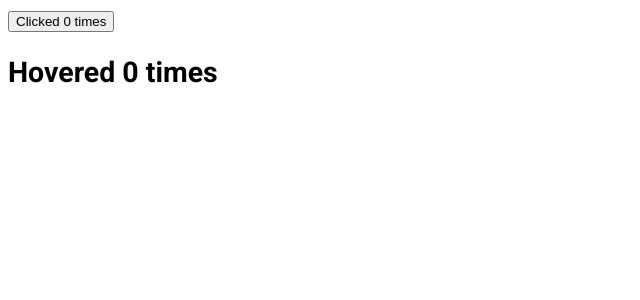
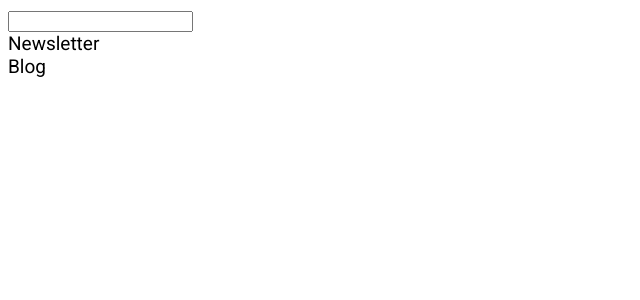
Before and after one commit to PrinceKhunt16/React, a React (Create React App) app: page / in a window 1280 px wide. Shown: the top 300 px of the page, without its empty margins (0-640 px from the left). Built offline with nearby package versions, Linux system fonts and the light colour scheme.

Commit message:
Render props

```diff
--- a/src/App.jsx
+++ b/src/App.jsx
@@ -5,6 +5,7 @@ import UnmountingLifecycle from './components/Lifecycle/UnmountingLifecycle';
 import ErrorHandlingLifecycle from './components/Lifecycle/ErrorHandlingLifecycle';
 import PureComponent from './components/PureComponent';
 import HOC from './components/HigherOrderComponents';
+import RenderProps from './components/RenderProps';
 
 const App = () => {
     return (
@@ -14,7 +15,8 @@ const App = () => {
             {/* <UnmountingLifecycle /> */}
             {/* <ErrorHandlingLifecycle /> */}
             {/* <PureComponent /> */}
-            <HOC />
+            {/* <HOC /> */}
+            <RenderProps />
         </div>
     )
 }
--- /dev/null
+++ b/src/components/HigherOrderComponents/A.jsx
@@ -0,0 +1,13 @@
+import React from 'react';
+import Counter from './Counter';
+
+const A = (props) => {
+    return (
+        <div>
+            <h1>{props.name}</h1>
+            <button onClick={props.increment}>A {props.count} Click</button>
+        </div>
+    )
+}
+
+export default Counter(A, 5);
--- /dev/null
+++ b/src/components/HigherOrderComponents/B.jsx
@@ -0,0 +1,13 @@
+import React from 'react';
+import Counter from './Counter';
+
+const B = (props) => {
+    return (
+        <div>
+            <h1>{props.name}</h1>
+            <button onMouseOver={props.increment}>A {props.count} Mouse Over</button>
+        </div>
+    )
+}
+
+export default Counter(B);
--- a/src/components/HigherOrderComponents/ClickCounter.jsx
+++ /dev/null
@@ -1,13 +0,0 @@
-import React, { Component } from 'react';
-import withCounter from './withCounter';
-
-class ClickCounter extends Component {
-    render() {
-        const { count, incrementCount } = this.props;
-        return (
-            <button onClick={incrementCount}>{this.props.name} Clicked {count} times</button>
-        )
-    }
-}
-
-export default withCounter(ClickCounter, 5);
--- /dev/null
+++ b/src/components/HigherOrderComponents/Counter.jsx
@@ -0,0 +1,25 @@
+import React, { useState } from 'react';
+
+const Counter = (WrapperComponent, num = 1) => {
+    const InnerComponent = (props) => {
+        const [count, setCount] = useState(0);
+
+        const increment = () => {
+            setCount(count + num);
+        }
+
+        return (
+            <div>
+                <WrapperComponent
+                    count={count}
+                    increment={increment}
+                    {...props}
+                />
+            </div>
+        )
+    }
+
+    return InnerComponent;
+}
+
+export default Counter;
--- a/src/components/HigherOrderComponents/HoverCounter.jsx
+++ /dev/null
@@ -1,13 +0,0 @@
-import React, { Component } from 'react';
-import withCounter from './withCounter';
-
-class HoverCounter extends Component {
-    render() {
-        const { count, incrementCount } = this.props;
-        return (
-            <h2 onMouseOver={incrementCount}>Hovered {count} times</h2>
-        )
-    }
-}
-
-export default withCounter(HoverCounter, 10);
--- a/src/components/HigherOrderComponents/index.jsx
+++ b/src/components/HigherOrderComponents/index.jsx
@@ -1,13 +1,13 @@
 import React from 'react';
-import ClickCounter from './ClickCounter';
-import HoverCounter from './HoverCounter';
+import A from './A';
+import B from './B';
 
 const HOC = () => {
     return (
-        <>
-            <ClickCounter />
-            <HoverCounter />
-        </>
+        <div>
+            <A name={'A'} />
+            <B name={'B'} />
+        </div>
     )
 }
 
--- a/src/components/HigherOrderComponents/withCounter.jsx
+++ /dev/null
@@ -1,35 +0,0 @@
-import React, { Component } from "react";
-
-const withCounter = (WrappedComponent, incrementNumber) => {
-    class WithCounter extends Component {
-        constructor(props) {
-            super(props);
-
-            this.state = {
-                count: 0,
-            }
-        }
-
-        incrementCount = () => {
-            this.setState((state) => {
-                return {
-                    count: state.count + incrementNumber
-                }
-            })
-        }
-
-        render(){
-            return(
-                <WrappedComponent
-                    count={this.state.count}
-                    incrementCount={this.incrementCount}
-                    {...this.props}
-                />
-            )
-        }
-    }
-
-    return WithCounter;
-}
-
-export default withCounter;
--- /dev/null
+++ b/src/components/RenderProps/Blog.jsx
@@ -0,0 +1,9 @@
+import React from 'react';
+
+const Blog = (props) => {
+    return (
+        <div>Blog {props.value}</div>
+    )
+}
+
+export default Blog;
--- /dev/null
+++ b/src/components/RenderProps/Newsletter.jsx
@@ -0,0 +1,9 @@
+import React from 'react';
+
+const Newsletter = (props) => {
+    return (
+        <div>Newsletter {props.value}</div>
+    )
+}
+
+export default Newsletter;
--- /dev/null
+++ b/src/components/RenderProps/Text.jsx
@@ -0,0 +1,18 @@
+import React, { useState } from 'react';
+
+const Text = (props) => {
+    const [value, setValue] = useState('');
+
+    return (
+        <div>
+            <input
+                type="text"
+                value={value}
+                onChange={(e) => setValue(e.target.value)}
+            />
+            {props.renderProps(value)}
+        </div>
+    )
+}
+
+export default Text;
--- /dev/null
+++ b/src/components/RenderProps/index.jsx
@@ -0,0 +1,21 @@
+import React from 'react'
+import Blog from './Blog'
+import Newsletter from './Newsletter'
+import Text from './Text'
+
+const RenderProps = () => {
+    return (
+        <div>
+            <Text
+                renderProps={(value) => (
+                    <div>
+                        <Newsletter value={value} />
+                        <Blog value={value} />
+                    </div>
+                )}
+            />
+        </div>
+    )
+}
+
+export default RenderProps
```
